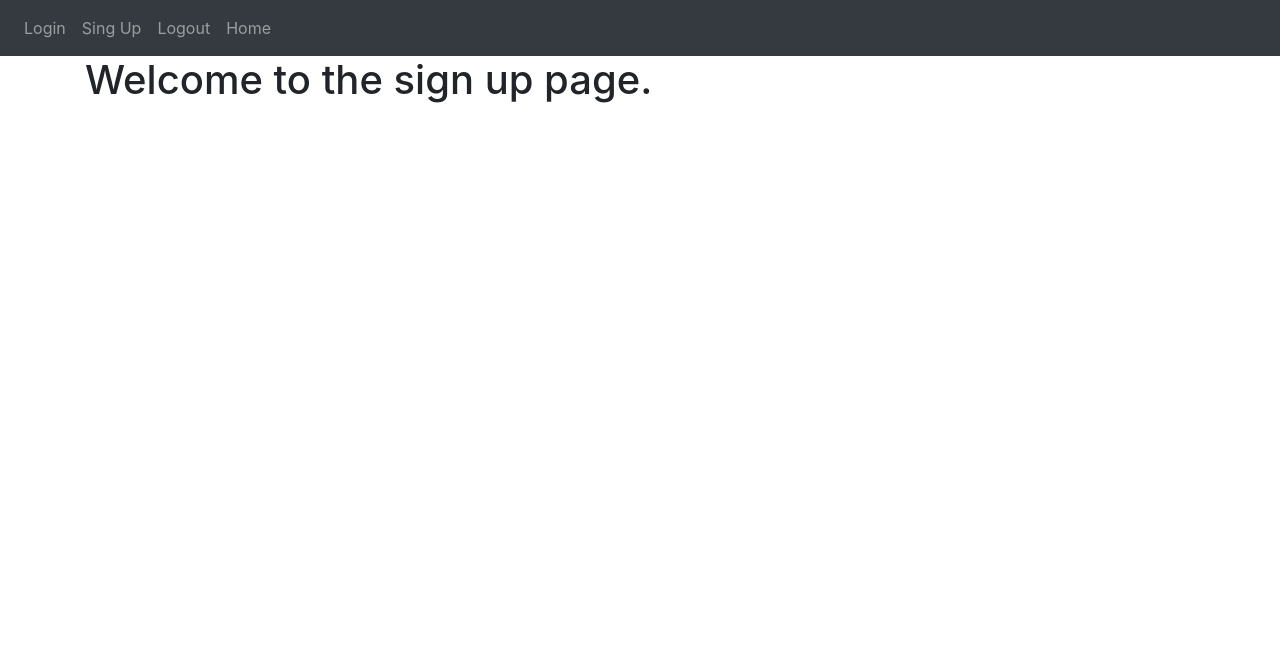
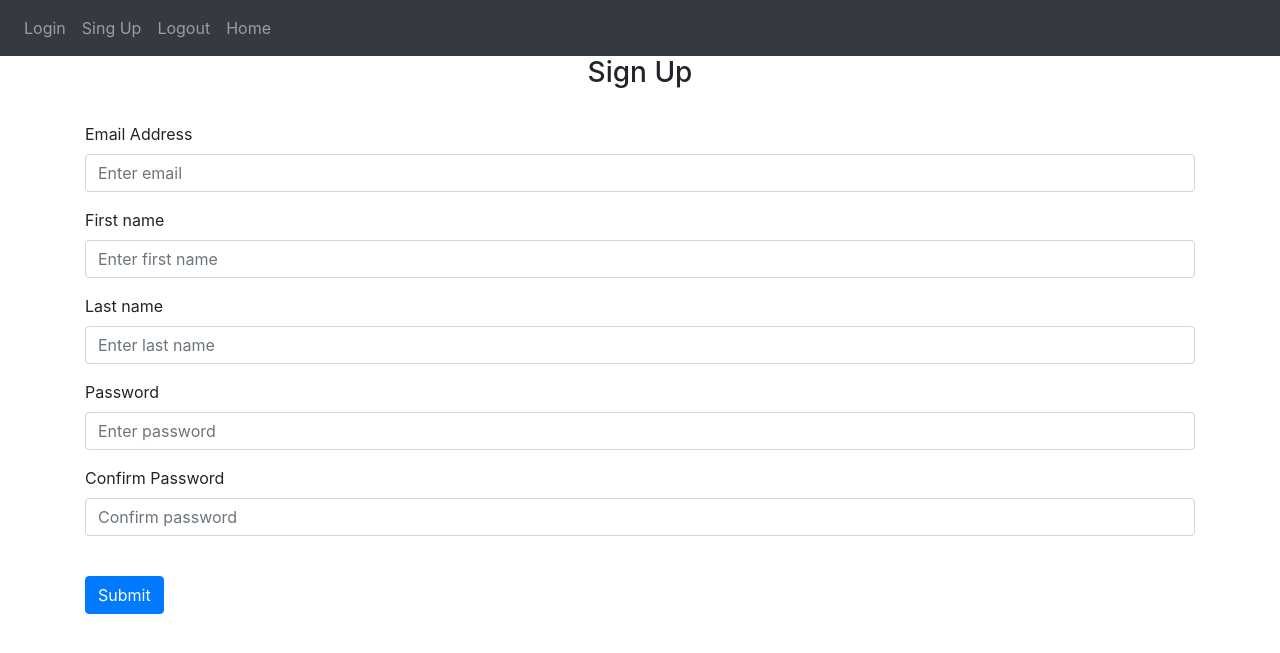
Before and after one commit to akj2021/webapp_python, a Flask app: page /sign-up in a window 1280 px wide. Shown: the top 653 px of the page. Run offline with Flask 3, Linux system fonts and the light colour scheme; some libraries are stand-ins or nearby versions.

Commit message:
Created sign up page layout.

```diff
--- a/website/templates/sign_up.html
+++ b/website/templates/sign_up.html
@@ -1,5 +1,32 @@
 {% extends "base.html"%} {% block title %} Sing Up {% endblock %}
 
 {%block content%}
-<h1>Welcome to the sign up page.</h1>
+<form method = "POST">
+    <h3 align="center">Sign Up</h3>
+    <br/>
+    <div class="form-group">
+        <label for="email">Email Address</label>
+        <input type="email" class="form-control" id="email" name="email" placeholder="Enter email">
+    </div>
+
+    <div class="form-group">
+        <label for="fname">First name</label>
+        <input type="text" class="form-control" id="fname" name="fname" placeholder="Enter first name">
+    </div>
+    <div class="form-group">
+        <label for="lname">Last name</label>
+        <input type="text" class="form-control" id="lname" name="lname" placeholder="Enter last name">
+    </div>
+
+    <div class="form-group">
+        <label for="password1">Password</label>
+        <input type="password" class="form-control" id="password1" name="password1" placeholder="Enter password">
+    </div>
+    <div class="form-group">
+        <label for="password2">Confirm Password</label>
+        <input type="password" class="form-control" id="password2" name="password2" placeholder="Confirm password">
+    </div>
+    <br/>
+    <button type="submit" class="btn btn-primary">Submit</button>
+    </form>
 {%endblock%}
```
